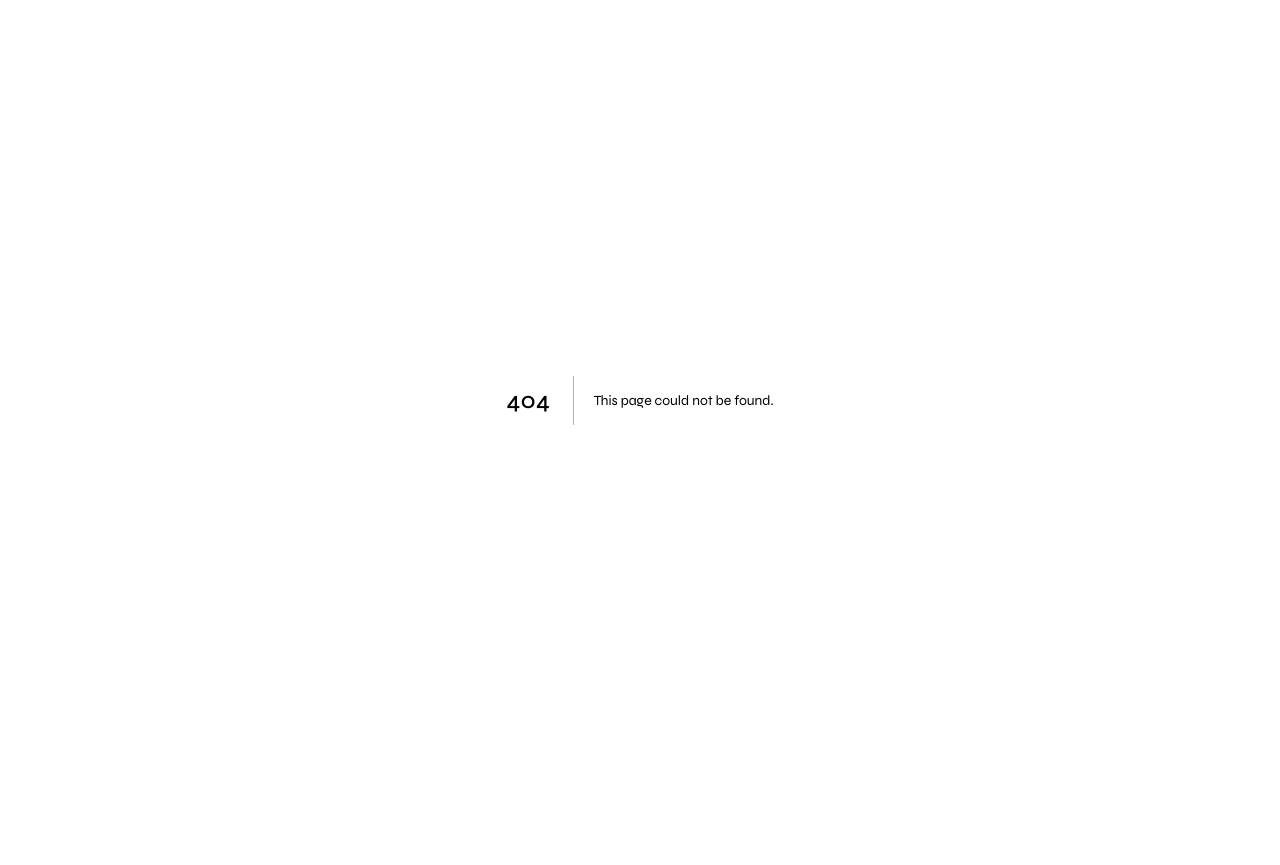
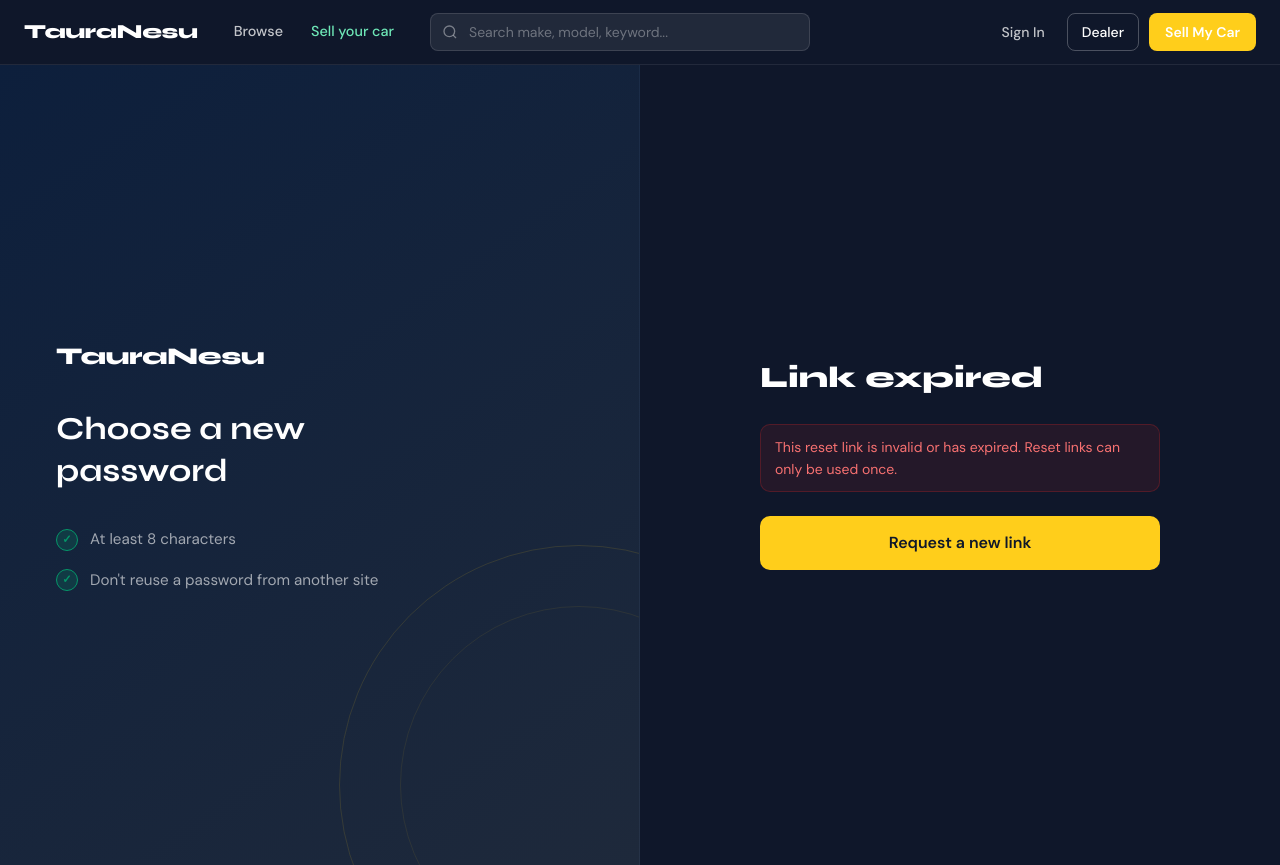
Before and after one commit to Mrpayforshi/TauraNesuMarketplace, a Next.js app: page /reset-password in a window 1280 px wide. Before the commit this address had no page. Before the commit the page ends 800 px from the top, so only its background shows below. Built offline with nearby package versions, Linux system fonts and the light colour scheme.

Commit message:
Add Reset Password Page component

```diff
--- /dev/null
+++ b/src/app/reset-password/page.tsx
@@ -0,0 +1,213 @@
+// Repo path: src/app/reset-password/page.tsx  (NEW FILE)
+
+'use client';
+
+import { useEffect, useState, ChangeEvent, FormEvent } from 'react';
+import Link from 'next/link';
+import Navbar from '@/components/Navbar';
+import { clearAccessToken } from '@/lib/client-auth';
+import styles from '../login/login.module.css';
+import extras from '../auth-extras.module.css';
+
+// Supabase sends the person back here as /reset-password#access_token=...&type=recovery
+// (or #error=...&error_description=... if the link is expired/used). The
+// fragment never reaches the server, so we read it in the browser, keep the
+// token in memory only, and remove it from the address bar.
+
+export default function ResetPasswordPage() {
+  const [recoveryToken, setRecoveryToken] = useState<string | null>(null);
+  const [linkProblem, setLinkProblem] = useState(false);
+  const [ready, setReady] = useState(false);
+
+  const [password, setPassword] = useState('');
+  const [confirm, setConfirm] = useState('');
+  const [showPassword, setShowPassword] = useState(false);
+  const [error, setError] = useState('');
+  const [loading, setLoading] = useState(false);
+  const [done, setDone] = useState(false);
+
+  useEffect(() => {
+    const params = new URLSearchParams(window.location.hash.replace(/^#/, ''));
+    const token = params.get('access_token');
+    const type = params.get('type');
+
+    if (token && type === 'recovery') {
+      setRecoveryToken(token);
+    } else {
+      setLinkProblem(true);
+    }
+
+    // Don't leave the token sitting in the URL / browser history.
+    if (window.location.hash) {
+      window.history.replaceState(null, '', window.location.pathname);
+    }
+    setReady(true);
+  }, []);
+
+  async function handleSubmit(e: FormEvent) {
+    e.preventDefault();
+    setError('');
+
+    if (password.length < 8) {
+      setError('Password must be at least 8 characters.');
+      return;
+    }
+    if (password !== confirm) {
+      setError('Passwords do not match.');
+      return;
+    }
+
+    setLoading(true);
+    try {
+      const res = await fetch('/api/auth/reset-password', {
+        method: 'POST',
+        headers: {
+          'Content-Type': 'application/json',
+          Authorization: `Bearer ${recoveryToken}`,
+        },
+        body: JSON.stringify({ password }),
+      });
+      const data = await res.json();
+
+      if (!res.ok) {
+        if (res.status === 401) {
+          setLinkProblem(true);
+        } else {
+          setError(data.error || 'Could not update your password. Please try again.');
+        }
+        return;
+      }
+
+      // Drop any old session on this browser; they sign in fresh.
+      clearAccessToken();
+      setRecoveryToken(null);
+      setDone(true);
+    } catch {
+      setError('Network error — please check your connection.');
+    } finally {
+      setLoading(false);
+    }
+  }
+
+  return (
+    <>
+      <Navbar />
+      <main className={styles.root}>
+        <div className={styles.container}>
+          <div className={styles.panel}>
+            <div className={styles.panelInner}>
+              <div className={styles.panelLogo}>TauraNesu</div>
+              <h2 className={styles.panelHeading}>Choose a new password</h2>
+              <ul className={styles.panelList}>
+                <li className={styles.panelItem}>
+                  <span className={styles.panelCheck}>✓</span>
+                  At least 8 characters
+                </li>
+                <li className={styles.panelItem}>
+                  <span className={styles.panelCheck}>✓</span>
+                  Don&apos;t reuse a password from another site
+                </li>
+              </ul>
+            </div>
+            <div className={styles.panelDecor} aria-hidden />
+          </div>
+
+          <div className={styles.formSide}>
+            <div className={styles.card}>
+              {!ready ? null : done ? (
+                <div className={extras.stack}>
+                  <h1 className={styles.title}>Password updated</h1>
+                  <div className={extras.successBox}>
+                    Your password has been changed. You can now sign in with it.
+                  </div>
+                  <Link href="/login" className={styles.submitBtn} style={{ textDecoration: 'none' }}>
+                    Go to sign in
+                  </Link>
+                </div>
+              ) : linkProblem ? (
+                <div className={extras.stack}>
+                  <h1 className={styles.title}>Link expired</h1>
+                  <div className={styles.errorBox}>
+                    This reset link is invalid or has expired. Reset links can only be used once.
+                  </div>
+                  <Link href="/forgot-password" className={styles.submitBtn} style={{ textDecoration: 'none' }}>
+                    Request a new link
+                  </Link>
+                </div>
+              ) : (
+                <>
+                  <h1 className={styles.title}>New password</h1>
+                  <p className={styles.sub}>Enter and confirm your new password below.</p>
+
+                  <form onSubmit={handleSubmit} noValidate className={styles.form}>
+                    <div className={styles.field}>
+                      <label className={styles.label} htmlFor="password">New password</label>
+                      <div className={styles.passwordWrap}>
+                        <input
+                          id="password"
+                          type={showPassword ? 'text' : 'password'}
+                          value={password}
+                          onChange={(e: ChangeEvent<HTMLInputElement>) => { setPassword(e.target.value); setError(''); }}
+                          className={styles.input}
+                          placeholder="Min. 8 characters"
+                          autoComplete="new-password"
+                          autoFocus
+                        />
+                        <button
+                          type="button"
+                          className={styles.eyeBtn}
+                          onClick={() => setShowPassword(v => !v)}
+                          aria-label={showPassword ? 'Hide password' : 'Show password'}
+                        >
+                          {showPassword ? (
+                            <svg width="18" height="18" viewBox="0 0 24 24" fill="none" stroke="currentColor" strokeWidth="2">
+                              <path d="M17.94 17.94A10.07 10.07 0 0 1 12 20c-7 0-11-8-11-8a18.45 18.45 0 0 1 5.06-5.94"/>
+                              <path d="M9.9 4.24A9.12 9.12 0 0 1 12 4c7 0 11 8 11 8a18.5 18.5 0 0 1-2.16 3.19"/>
+                              <line x1="1" y1="1" x2="23" y2="23"/>
+                            </svg>
+                          ) : (
+                            <svg width="18" height="18" viewBox="0 0 24 24" fill="none" stroke="currentColor" strokeWidth="2">
+                              <path d="M1 12s4-8 11-8 11 8 11 8-4 8-11 8-11-8-11-8z"/>
+                              <circle cx="12" cy="12" r="3"/>
+                            </svg>
+                          )}
+                        </button>
+                      </div>
+                    </div>
+
+                    <div className={styles.field}>
+                      <label className={styles.label} htmlFor="confirm">Confirm password</label>
+                      <input
+                        id="confirm"
+                        type={showPassword ? 'text' : 'password'}
+                        value={confirm}
+                        onChange={(e: ChangeEvent<HTMLInputElement>) => { setConfirm(e.target.value); setError(''); }}
+                        className={styles.input}
+                        placeholder="Repeat your password"
+                        autoComplete="new-password"
+                      />
+                    </div>
+
+                    {error && (
+                      <div className={styles.errorBox}>
+                        <svg width="15" height="15" viewBox="0 0 24 24" fill="none" stroke="currentColor" strokeWidth="2">
+                          <circle cx="12" cy="12" r="10"/><line x1="12" y1="8" x2="12" y2="12"/><line x1="12" y1="16" x2="12.01" y2="16"/>
+                        </svg>
+                        {error}
+                      </div>
+                    )}
+
+                    <button type="submit" className={styles.submitBtn} disabled={loading}>
+                      {loading ? <span className={styles.spinner} aria-hidden /> : null}
+                      {loading ? 'Saving…' : 'Update password'}
+                    </button>
+                  </form>
+                </>
+              )}
+            </div>
+          </div>
+        </div>
+      </main>
+    </>
+  );
+}
```
